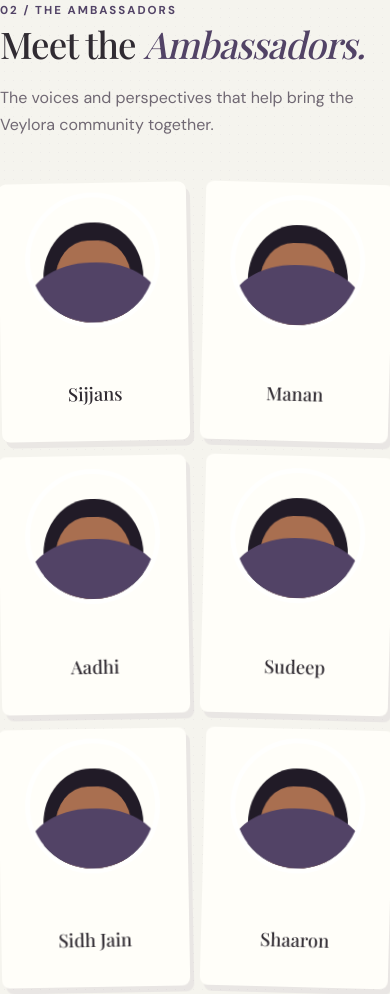
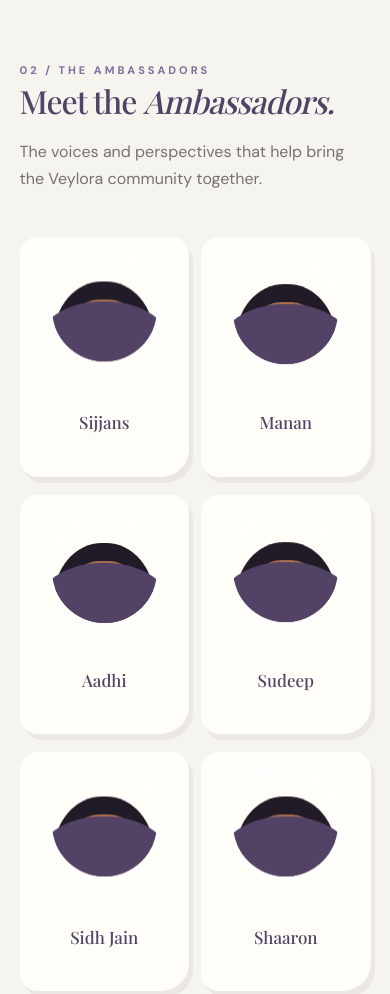
Before and after one commit to dhanushree6369-bot/VEYLORA-REIMAGINED, a plain HTML site: page our-people.html in a window 390 px wide. Shown: the part 1580-2574 px from the top of the page. Drawn offline with nearby package versions, Linux system fonts and the light colour scheme; a web font is replaced by a local one.

Commit message:
Update style.css

```diff
--- a/style.css
+++ b/style.css
@@ -1768,3 +1768,111 @@ body {
     font-size: 14px;
   }
 }
+
+/* VEYLORA AMBASSADORS */
+
+.ambassadors-section {
+  padding: 90px 7%;
+  background: #F5F4EE;
+}
+
+.ambassadors-section .section-heading {
+  margin-bottom: 45px;
+}
+
+.ambassadors-section .section-label {
+  color: #806D9B;
+  letter-spacing: 3px;
+  font-size: 11px;
+}
+
+.ambassadors-section .section-heading h2 {
+  color: #524366;
+  font-size: clamp(32px, 5vw, 52px);
+}
+
+.ambassadors-section .section-heading p {
+  color: #77716F;
+  max-width: 480px;
+  line-height: 1.7;
+}
+
+.ambassador-grid {
+  display: grid;
+  grid-template-columns: repeat(5, minmax(0, 1fr));
+  gap: 30px 20px;
+}
+
+.ambassador-card {
+  padding: 18px 12px;
+  border-radius: 18px 18px 28px 18px;
+  transition: transform 0.3s ease;
+}
+
+.ambassador-card:nth-child(even) {
+  transform: translateY(22px) rotate(1deg);
+}
+
+.ambassador-card:nth-child(odd) {
+  transform: rotate(-1deg);
+}
+
+.ambassador-card:hover {
+  transform: translateY(-8px) rotate(0deg);
+}
+
+.ambassador-card .portrait-art {
+  width: 135px;
+  height: 135px;
+  margin: 0 auto 12px;
+}
+
+.ambassador-card .profile-info {
+  text-align: center;
+}
+
+.ambassador-card .profile-info h3 {
+  color: #524366;
+  font-size: 17px;
+  margin: 8px 0;
+}
+
+/* Small variations for fictional placeholders */
+
+.portrait-amb-1 { --portrait-hair: #352B35; --portrait-skin: #B97960; }
+.portrait-amb-2 { --portrait-hair: #24252C; --portrait-skin: #A96D54; }
+.portrait-amb-3 { --portrait-hair: #4B3026; --portrait-skin: #D29B7E; }
+.portrait-amb-4 { --portrait-hair: #25202A; --portrait-skin: #9B624D; }
+.portrait-amb-5 { --portrait-hair: #392D29; --portrait-skin: #C58D70; }
+.portrait-amb-6 { --portrait-hair: #211F29; --portrait-skin: #D5A184; }
+.portrait-amb-7 { --portrait-hair: #30251F; --portrait-skin: #B87B60; }
+.portrait-amb-8 { --portrait-hair: #3A292E; --portrait-skin: #D4A087; }
+.portrait-amb-9 { --portrait-hair: #252329; --portrait-skin: #AD745D; }
+.portrait-amb-10 { --portrait-hair: #49352C; --portrait-skin: #C38A70; }
+
+@media (max-width: 900px) {
+  .ambassador-grid {
+    grid-template-columns: repeat(3, 1fr);
+  }
+}
+
+@media (max-width: 600px) {
+  .ambassadors-section {
+    padding: 60px 5%;
+  }
+
+  .ambassador-grid {
+    grid-template-columns: repeat(2, 1fr);
+    gap: 18px 12px;
+  }
+
+  .ambassador-card:nth-child(even),
+  .ambassador-card:nth-child(odd) {
+    transform: none;
+  }
+
+  .ambassador-card .portrait-art {
+    width: 115px;
+    height: 115px;
+  }
+}
```
